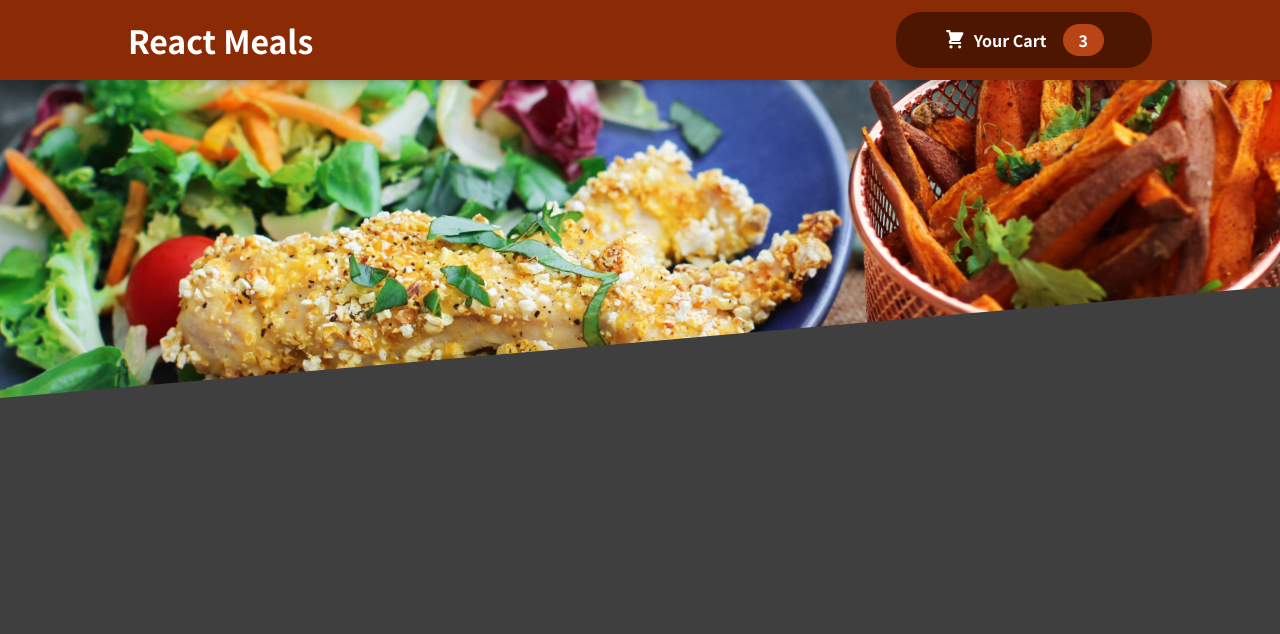
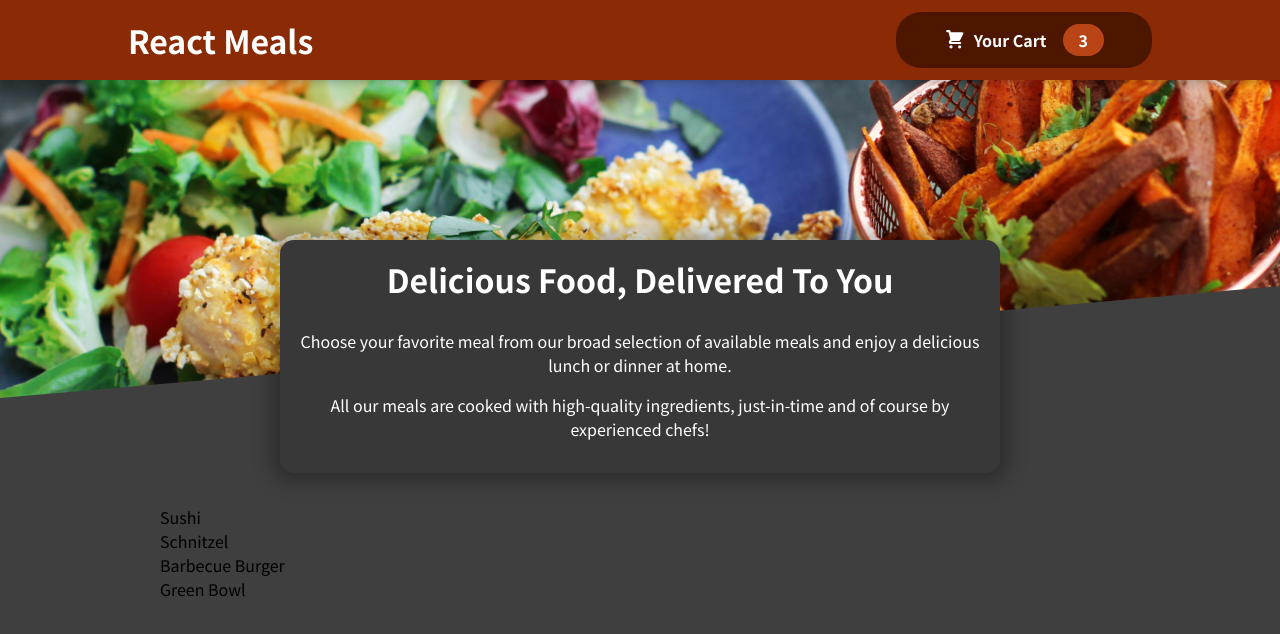
Before and after one commit to yoonsery/Udemy_react, a React (Create React App) app in the folder react_meals/: page / in a window 1280 px wide. Shown: the top 634 px of the page. Built offline with nearby package versions, Linux system fonts and the light colour scheme.

Commit message:
feat: Add Meals components

```diff
--- a/react_meals/src/App.js
+++ b/react_meals/src/App.js
@@ -1,9 +1,13 @@
 import Header from './components/Layout/Header';
+import Meals from './components/Meals/Meals';
 
 function App() {
   return (
     <>
       <Header />
+      <main>
+        <Meals />
+      </main>
     </>
   );
 }
--- /dev/null
+++ b/react_meals/src/components/Meals/AvailableMeals.jsx
@@ -0,0 +1,42 @@
+import React from 'react';
+import styles from './AvailableMeals.module.css';
+
+const DUMMY_MEALS = [
+  {
+    id: 'm1',
+    name: 'Sushi',
+    description: 'Finest fish and veggies',
+    price: 22.99,
+  },
+  {
+    id: 'm2',
+    name: 'Schnitzel',
+    description: 'A german specialty!',
+    price: 16.5,
+  },
+  {
+    id: 'm3',
+    name: 'Barbecue Burger',
+    description: 'American, raw, meaty',
+    price: 12.99,
+  },
+  {
+    id: 'm4',
+    name: 'Green Bowl',
+    description: 'Healthy...and green...',
+    price: 18.99,
+  },
+];
+
+function AvailableMeals() {
+  const mealsList = DUMMY_MEALS.map((meal) => {
+    return <li>{meal.name}</li>;
+  });
+  return (
+    <section className={styles.meals}>
+      <ul>{mealsList}</ul>
+    </section>
+  );
+}
+
+export default AvailableMeals;
--- /dev/null
+++ b/react_meals/src/components/Meals/AvailableMeals.module.css
@@ -0,0 +1,24 @@
+.meals {
+  max-width: 60rem;
+  width: 90%;
+  margin: 2rem auto;
+  animation: meals-appear 1s ease-out forwards;
+}
+
+.meals ul {
+  list-style: none;
+  margin: 0;
+  padding: 0;
+}
+
+@keyframes meals-appear {
+  from {
+    opacity: 0;
+    transform: translateY(3rem);
+  }
+
+  to {
+    opacity: 1;
+    transform: translateY(0);
+  }
+}
--- /dev/null
+++ b/react_meals/src/components/Meals/Meals.jsx
@@ -0,0 +1,14 @@
+import React from 'react';
+import MealsSummary from './MealsSummary';
+import AvailableMeals from './AvailableMeals';
+
+function Meals() {
+  return (
+    <>
+      <MealsSummary />
+      <AvailableMeals />
+    </>
+  );
+}
+
+export default Meals;
--- /dev/null
+++ b/react_meals/src/components/Meals/MealsSummary.jsx
@@ -0,0 +1,20 @@
+import React from 'react';
+import styles from './MealsSummary.module.css';
+
+function MealsSummary() {
+  return (
+    <section className={styles.summary}>
+      <h2>Delicious Food, Delivered To You</h2>
+      <p>
+        Choose your favorite meal from our broad selection of available meals
+        and enjoy a delicious lunch or dinner at home.
+      </p>
+      <p>
+        All our meals are cooked with high-quality ingredients, just-in-time and
+        of course by experienced chefs!
+      </p>
+    </section>
+  );
+}
+
+export default MealsSummary;
--- /dev/null
+++ b/react_meals/src/components/Meals/MealsSummary.module.css
@@ -0,0 +1,18 @@
+.summary {
+  text-align: center;
+  max-width: 45rem;
+  width: 90%;
+  margin: auto;
+  margin-top: -10rem;
+  position: relative;
+  background-color: #383838;
+  color: white;
+  border-radius: 14px;
+  padding: 1rem;
+  box-shadow: 0 1px 18px 10px rgba(0, 0, 0, 0.25);
+}
+
+.summary h2 {
+  font-size: 2rem;
+  margin-top: 0;
+}
```
